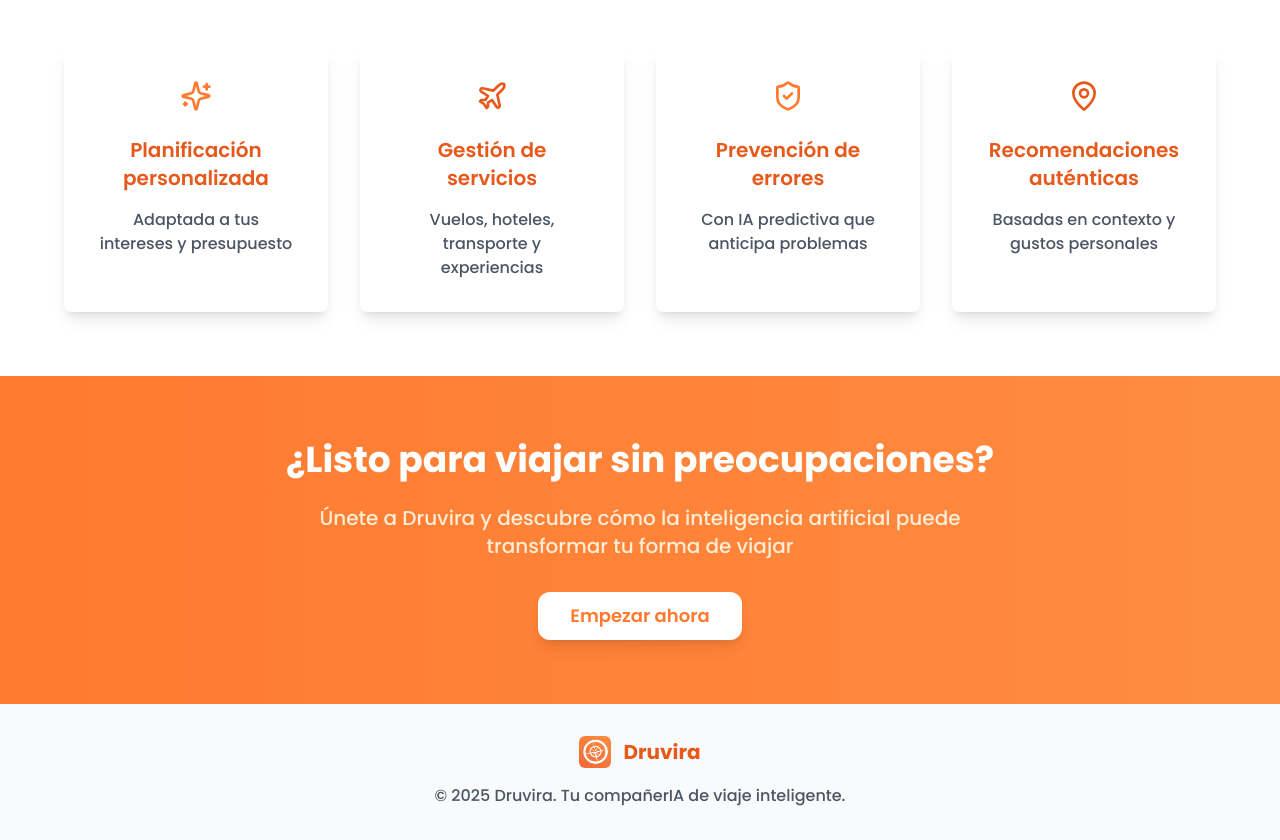
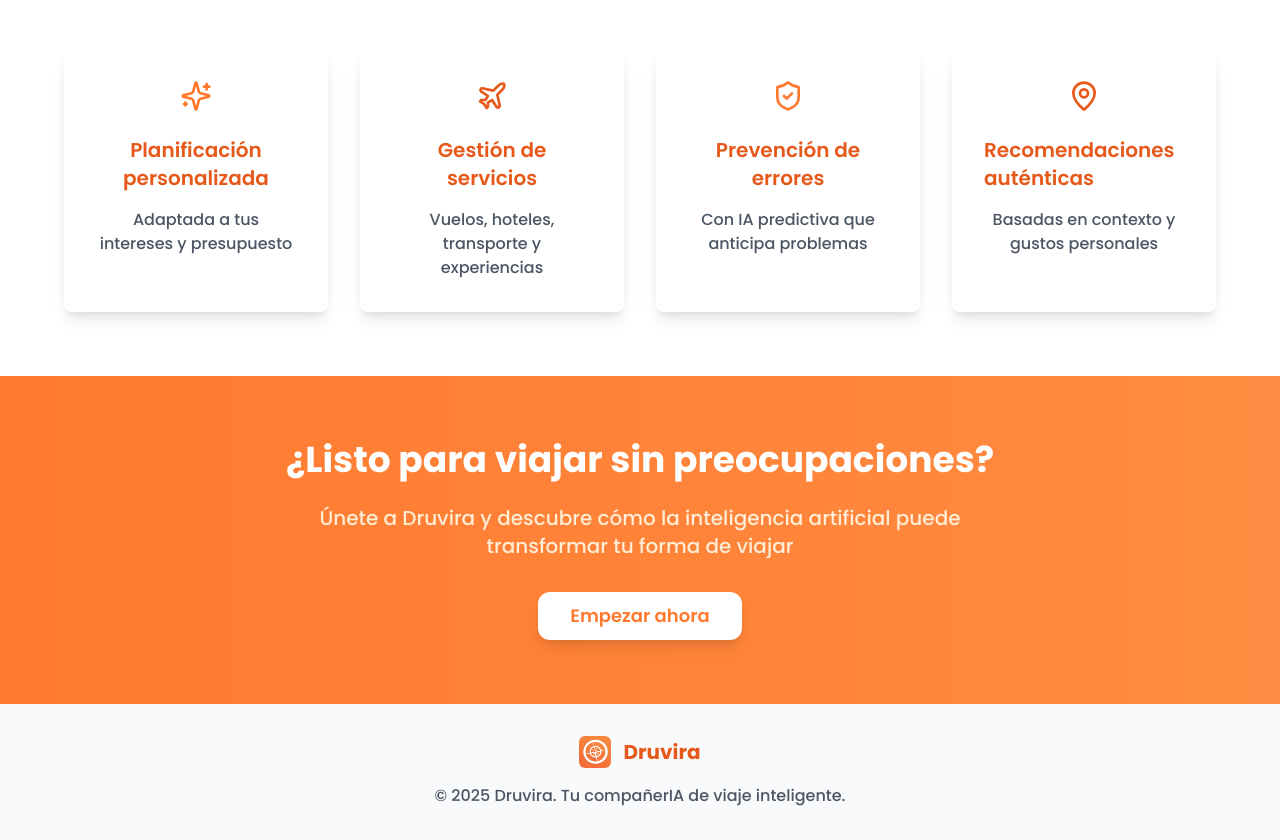
Before and after one commit to mornelaas/druvira-voyage-companion, a React (Vite) app: page / in a window 1280 px wide. Shown: the part 780-1620 px from the top of the page. Built offline with nearby package versions, Linux system fonts and the light colour scheme.

Commit message:
Fix: Adjust feature text alignment
Adjusted the horizontal alignment of the "Recomendaciones auténticas" text on the landing page.

```diff
--- a/src/pages/Index.tsx
+++ b/src/pages/Index.tsx
@@ -1,3 +1,4 @@
+
 import { Button } from "@/components/ui/button";
 import { Card, CardContent } from "@/components/ui/card";
 import { Plane, MapPin, ShieldCheck, Sparkles } from "lucide-react";
@@ -23,7 +24,8 @@ const Index = () => {
     {
       icon: <MapPin className="w-8 h-8 text-druvira-orange-dark" />,
       title: "Recomendaciones auténticas",
-      description: "Basadas en contexto y gustos personales"
+      description: "Basadas en contexto y gustos personales",
+      titleClass: "text-left"
     }
   ];
 
@@ -91,7 +93,7 @@ const Index = () => {
                   <div className="mb-6 flex justify-center">
                     {feature.icon}
                   </div>
-                  <h3 className="text-xl font-semibold text-druvira-orange-dark mb-4 text-center">
+                  <h3 className={`text-xl font-semibold text-druvira-orange-dark mb-4 ${feature.titleClass || 'text-center'}`}>
                     {feature.title}
                   </h3>
                   <p className="text-gray-600 font-medium text-center">
```
